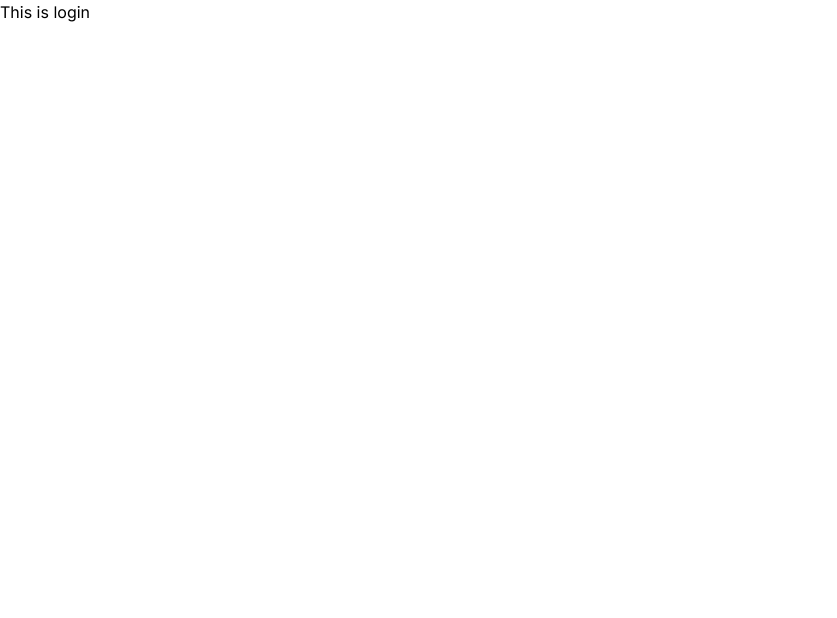
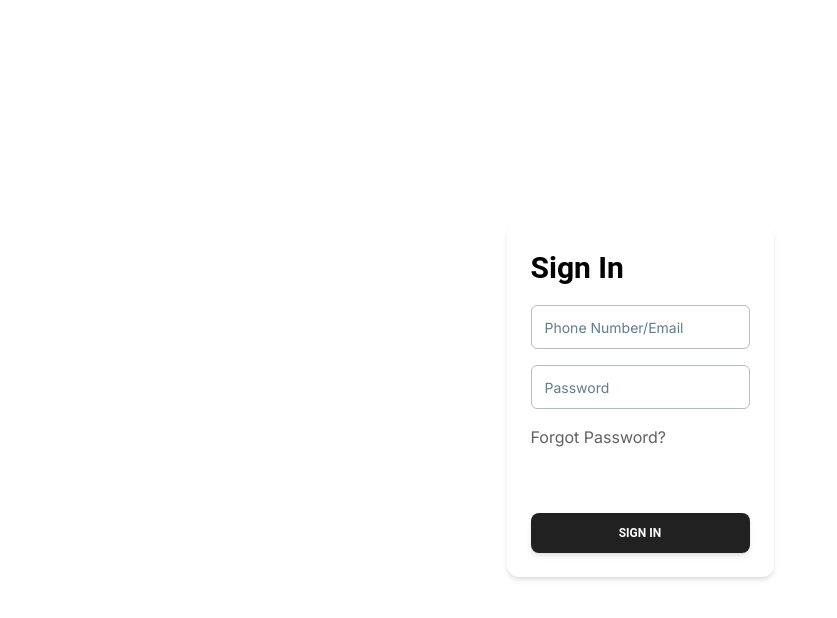
Before and after one commit to mustaqimbd/Electro-Commerce-Dashboard, a Next.js app: page /login in a window 1280 px wide. Shown: the top 618 px of the page, without its empty margins (0-837 px from the left). Built offline with nearby package versions, Linux system fonts and the light colour scheme.

Commit message:
[doen] implement login page

```diff
--- a/package.json
+++ b/package.json
@@ -18,10 +18,12 @@
     "apexcharts": "^3.45.2",
     "heroicons": "^2.1.1",
     "jodit-react": "^4.0.9",
+    "jwt-decode": "^4.0.0",
     "next": "14.1.0",
     "react": "^18",
     "react-apexcharts": "^1.4.1",
     "react-dom": "^18",
+    "react-hook-form": "^7.50.1",
     "react-redux": "^9.1.0",
     "react-select": "^5.8.0",
     "redux-persist": "^6.0.0"
--- a/src/app/login/page.tsx
+++ b/src/app/login/page.tsx
@@ -1,7 +1,104 @@
-import React from "react";
+"use client";
+import { useLoginMutation } from "@/redux/features/auth/authApi";
+import { setUser } from "@/redux/features/auth/authSlice";
+import { TUser } from "@/redux/features/auth/interface";
+import { useAppDispatch } from "@/redux/hooks";
+import decodeJWT from "@/utilities/decodeJWT";
+import {
+  Button,
+  Card,
+  CardBody,
+  CardFooter,
+  Input,
+  Typography,
+} from "@material-tailwind/react";
+// LoginPage.tsx
+import {
+  Controller,
+  FieldValues,
+  SubmitHandler,
+  useForm,
+} from "react-hook-form";
 
 const LoginPage = () => {
-  return <div>This is login</div>;
+  const dispatch = useAppDispatch();
+  const [login] = useLoginMutation();
+  const { handleSubmit, control } = useForm();
+
+  const onSubmit: SubmitHandler<FieldValues> = async (data) => {
+    // Handle login logic here
+
+    try {
+      const res = await login(data).unwrap();
+
+      const user = decodeJWT(res.data.accessToken) as TUser;
+      // console.log(user)
+      dispatch(setUser({ user: user, token: res.data.accessToken }));
+    } catch (error) {
+      // console.log(error);
+    }
+  };
+
+  return (
+    <form
+      className="justify-center items-center"
+      onSubmit={handleSubmit(onSubmit)}
+    >
+      <div className="flex items-center justify-center h-screen">
+        <Card className="w-96" placeholder={undefined}>
+          <CardBody className="flex flex-col gap-4" placeholder={undefined}>
+            <Typography variant="h3" color="black" placeholder={undefined}>
+              Sign In
+            </Typography>
+            <Controller
+              name="phoneNumber"
+              control={control}
+              render={({ field }) => (
+                <Input
+                  crossOrigin={undefined}
+                  type="tel"
+                  {...field}
+                  size="lg"
+                  label="Phone Number/Email"
+                  placeholder="Enter Your Phone Number/Email"
+                />
+              )}
+            />
+            <Controller
+              name="password"
+              control={control}
+              render={({ field }) => (
+                <Input
+                  crossOrigin={undefined}
+                  type="password"
+                  {...field}
+                  size="lg"
+                  label="Password"
+                  placeholder="Enter Your Password"
+                />
+              )}
+            />
+
+            <div className="mt-2">
+              <a href="/forget-password" className="text-primary underline">
+                Forgot Password?
+              </a>
+            </div>
+          </CardBody>
+          <CardFooter className="pt-0" placeholder={undefined}>
+            <Button
+              type="submit"
+              fullWidth
+              placeholder={undefined}
+              className="mt-4 BtnStyle"
+            >
+              Sign In
+            </Button>
+          </CardFooter>
+        </Card>
+      </div>
+    </form>
+  );
 };
 
 export default LoginPage;
--- a/src/redux/StoreProvider.tsx
+++ b/src/redux/StoreProvider.tsx
@@ -1,18 +1,18 @@
 "use client";
+import { useRef } from "react";
 import { Provider } from "react-redux";
-import store from "./store";
-// import { PersistGate } from "redux-persist/integration/react";
+import { makeStore, AppStore } from "./store";
 
 export default function StoreProvider({
   children,
 }: {
   children: React.ReactNode;
 }) {
-  return (
-    <Provider store={store}>
-      {/* <PersistGate loading={null} persistor={persistor}> */}
-      {children}
-      {/* </PersistGate> */}
-    </Provider>
-  );
+  const storeRef = useRef<AppStore>();
+  if (!storeRef.current) {
+    // Create the store instance the first time this renders
+    storeRef.current = makeStore();
+  }
+
+  return <Provider store={storeRef.current}>{children}</Provider>;
 }
--- a/src/redux/features/auth/authApi.ts
+++ b/src/redux/features/auth/authApi.ts
@@ -1,4 +1,3 @@
-"use client";
 import baseApi from "@/redux/baseApi/baseApi";
 
 const authApi = baseApi.injectEndpoints({
--- a/src/redux/features/auth/authSlice.ts
+++ b/src/redux/features/auth/authSlice.ts
@@ -1,4 +1,3 @@
-"use client";
 import { createSlice } from "@reduxjs/toolkit";
 import { TInitialState } from "./interface";
 
@@ -22,7 +21,6 @@ const authSlice = createSlice({
     },
   },
 });
-
 export const { setUser, logOut } = authSlice.actions;
 
 export default authSlice.reducer;
--- a/src/redux/hooks.ts
+++ b/src/redux/hooks.ts
@@ -1,11 +1,8 @@
-"use client";
-import { useDispatch, useSelector } from "react-redux";
-// import { useDispatch, useSelector, useStore } from "react-redux";
+import { useDispatch, useSelector, useStore } from "react-redux";
 import type { TypedUseSelectorHook } from "react-redux";
-// import type { RootState, AppDispatch, AppStore } from "./store";
-import type { RootState, AppDispatch } from "./store";
+import type { RootState, AppDispatch, AppStore } from "./store";
 
 // Use throughout your app instead of plain `useDispatch` and `useSelector`
 export const useAppDispatch: () => AppDispatch = useDispatch;
 export const useAppSelector: TypedUseSelectorHook<RootState> = useSelector;
-// export const useAppStore: () => AppStore = useStore;
+export const useAppStore: () => AppStore = useStore;
--- a/src/redux/store.ts
+++ b/src/redux/store.ts
@@ -1,7 +1,5 @@
 "use client";
 import { configureStore } from "@reduxjs/toolkit";
-import authReducer from "./features/auth/authSlice";
-
 import {
   persistStore,
   persistReducer,
@@ -14,15 +12,16 @@ import {
 } from "redux-persist";
 import storage from "redux-persist/lib/storage"; // defaults to localStorage for web
 import baseApi from "./baseApi/baseApi";
+import authReducer from "./features/auth/authSlice";
 import addProductReducer from "./features/addProduct/addProductSlice";
 const persistConfig = {
   key: "auth",
   storage,
 };
-
 const persistedAuthReducer = persistReducer(persistConfig, authReducer);
 
-const store = configureStore({
+export const makeStore = () => {
+  return configureStore({
     reducer: {
       [baseApi.reducerPath]: baseApi.reducer,
       auth: persistedAuthReducer,
@@ -35,12 +34,11 @@ const store = configureStore({
         },
       }).concat(baseApi.middleware),
   });
+};
+
 // Infer the type of makeStore
-// export type AppStore = ReturnType<typeof store>
+export type AppStore = ReturnType<typeof makeStore>;
 // Infer the `RootState` and `AppDispatch` types from the store itself
-export type RootState = ReturnType<typeof store.getState>;
-// Inferred type: {posts: PostsState, comments: CommentsState, users: UsersState}
-export type AppDispatch = typeof store.dispatch;
-
-export default store;
-export const persistor = persistStore(store);
+export type RootState = ReturnType<AppStore["getState"]>;
+export type AppDispatch = AppStore["dispatch"];
+persistStore(makeStore());
--- /dev/null
+++ b/src/utilities/decodeJWT.ts
@@ -0,0 +1,8 @@
+"use client";
+import { jwtDecode } from "jwt-decode";
+
+const decodeJWT = (token: string) => {
+  return jwtDecode(token);
+};
+
+export default decodeJWT;
```
Also changed, not shown: 1 other file (tests, documents, lock files or other folders). Lines whose indentation alone changed are shown as unchanged.
